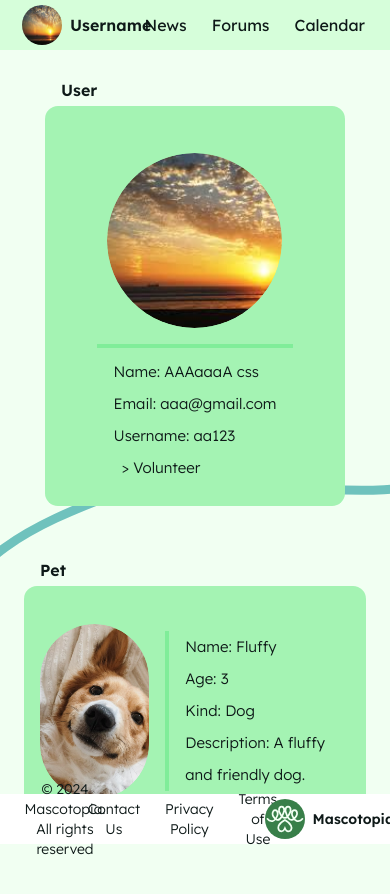
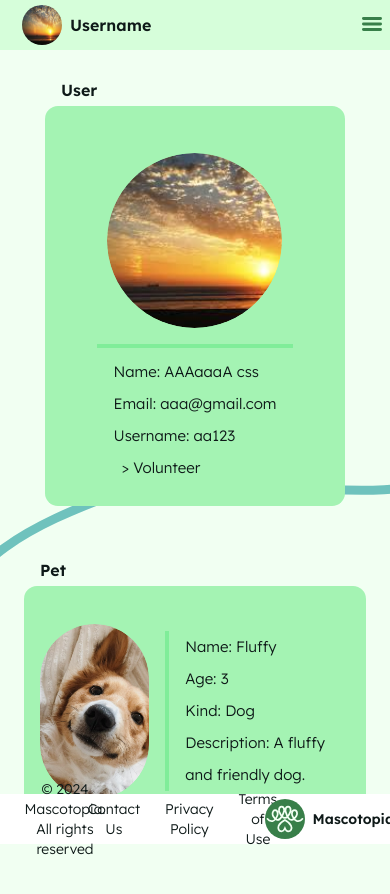
Before and after one commit to mquintanau/mascotopia_fe, a React (Vite) app in the folder view/: page / in a window 390 px wide. Shown: the top 894 px of the page. Built offline with nearby package versions, Linux system fonts and the light colour scheme.

Commit message:
Hacer la barra NavBar responsive

```diff
--- a/view/src/components/NavBar/NavBar.jsx
+++ b/view/src/components/NavBar/NavBar.jsx
@@ -1,12 +1,19 @@
+import { useState } from 'react';
 import UserNavbarImage from "../User/UserNavbarImage/UserNavbarImage";
 
 const NavBar = () => {
+  const [showMenu, setShowMenu] = useState(false);
+
+  const toggleMenu = () => {
+    setShowMenu(!showMenu);
+  };
+
   return (
     <div className="flex items-center justify-between">
       <div className="fixed left-0">
         <UserNavbarImage className="ml-[22px]" />
       </div>
-      <div className="fixed right-0">
+      <div className="fixed right-0 lg:flex hidden">
         <a
           href="#"
           className="mr-[25px]"
@@ -35,6 +42,48 @@ const NavBar = () => {
           Calendar
         </a>
       </div>
+      <div className="absolute right-0 px-2 lg:hidden">
+        <button onClick={toggleMenu}>
+
+            {showMenu ? (
+              <img src="/shared/Arrow.svg" className="w-[17px] animate-fadeIn" alt="Logo"/>
+            ) : (
+              <img src="/shared/Hamburger icon.svg" className="w-[20px] animate-bounce" alt="Logo"/>
+            )}
+
+        </button>
+        {showMenu && (
+          <div className="absolute top-9 right-0 bg-white w-screen border rounded shadow-lg">
+            <a
+              href="#"
+              className="block px-4 py-2 text-black  hover:bg-gray-100"
+              onClick={() => {
+                console.log("Click en Noticias");
+              }}
+            >
+              News
+            </a>
+            <a
+              href="#"
+              className="block px-4 py-2 text-gray-800 hover:bg-gray-100"
+              onClick={() => {
+                console.log("Click en Foros");
+              }}
+            >
+              Forums
+            </a>
+            <a
+              href="#"
+              className="block px-4 py-2 text-gray-800 hover:bg-gray-100"
+              onClick={() => {
+                console.log("Click en Calendario");
+              }}
+            >
+              Calendar
+            </a>
+          </div>
+        )}
+      </div>
     </div>
   );
 };
--- a/view/tailwind.config.js
+++ b/view/tailwind.config.js
@@ -3,6 +3,13 @@ export default {
   content: ["./index.html", "./src/**/*.{js,ts,jsx,tsx}"],
   theme: {
     extend: {
+      animation: {
+        'spin-slow': 'spin 1s linear', // Define una animación de giro lento
+        'fadeIn': 'fadeIn 0.3s ease-in', // Define una animación de fundido
+        'fadeOut': 'fadeOut 0.3s ease-out', // Define una animación de fundido
+        'bounce' : 'bounce 1s'
+
+      },
       colors: {
         main: "#F1FFF2",
         primary: "#80ED99",
```
Also changed, not shown: view/public/shared/Arrow.svg (added), view/public/shared/Hamburger icon.svg (added).
